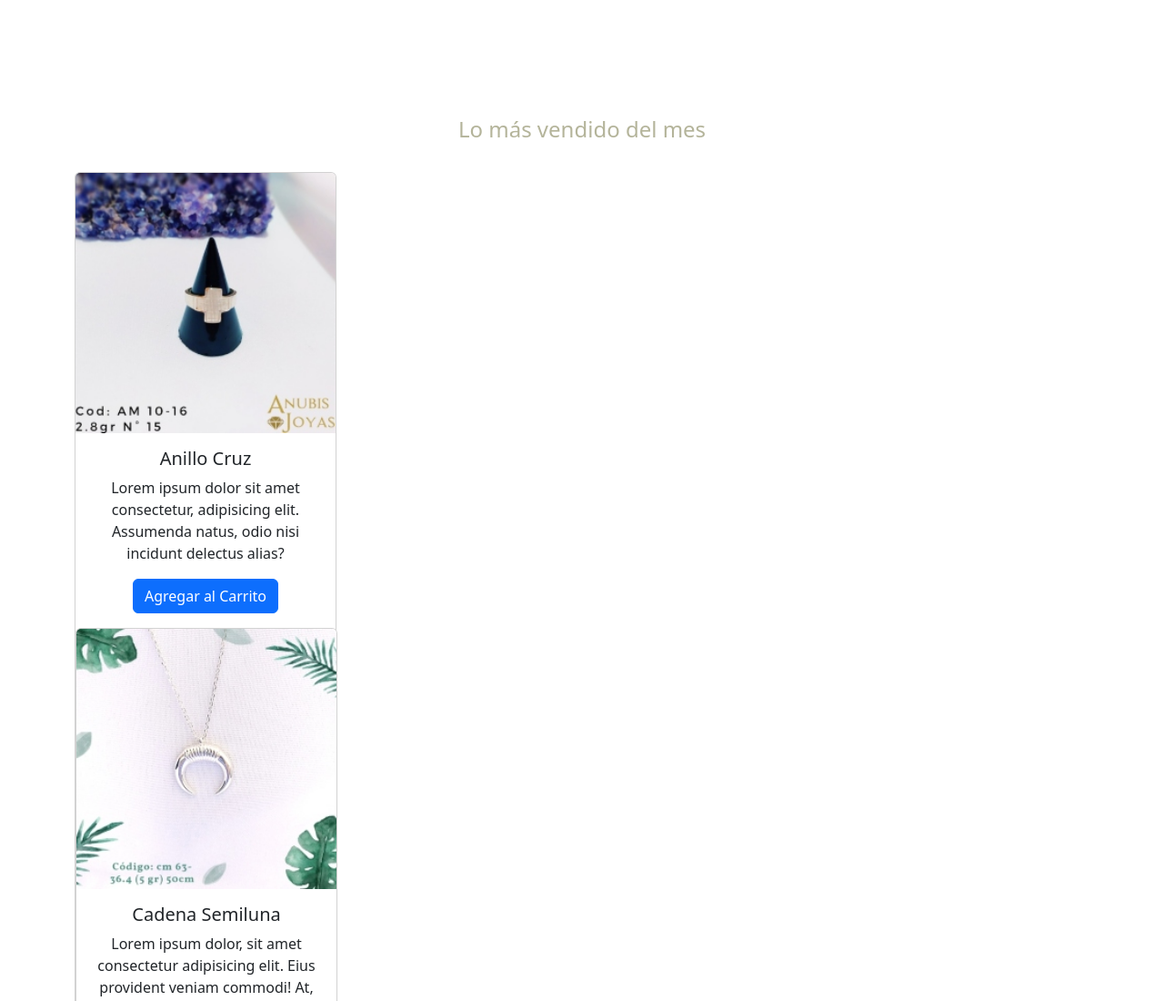
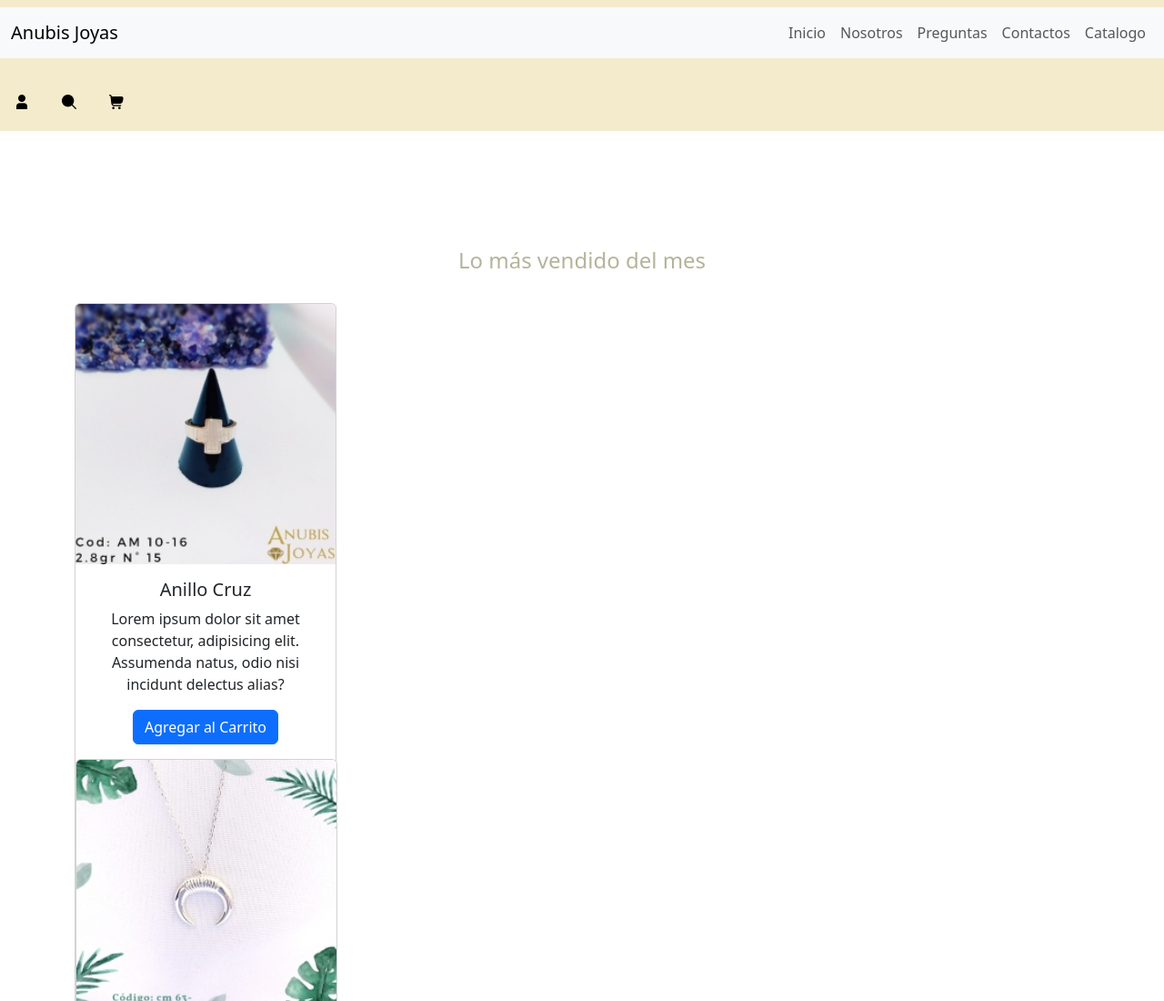
Before and after one commit to FedericoZarate/Pre-Entrega2-Zarate, a plain HTML site: page index.html in a window 1280 px wide. Shown: the top 1100 px of the page at 91% size. Drawn offline with nearby package versions, Linux system fonts and the light colour scheme.

Commit message:
agregue la navbar

```diff
--- a/index.html
+++ b/index.html
@@ -37,6 +37,54 @@
     <title>Anubis Joyas</title>
   </head>
   <body>
+    <header>
+      <!-- NAV BAR -->
+      <nav class="navbar navbar-expand-lg bg-body-tertiary">
+        <div class="container-fluid">
+          <a class="navbar-brand" href="#">Anubis Joyas</a>
+          <button
+            class="navbar-toggler"
+            type="button"
+            data-bs-toggle="collapse"
+            data-bs-target="#navbarSupportedContent"
+            aria-controls="navbarSupportedContent"
+            aria-expanded="false"
+            aria-label="Toggle navigation"
+          >
+            <span class="navbar-toggler-icon"></span>
+          </button>
+          <div class="collapse navbar-collapse" id="navbarSupportedContent">
+            <ul class="navbar-nav ms-auto mb-2 mb-lg-0">
+              <li class="nav-item">
+                <a class="nav-link" href="../index.html">Inicio</a>
+              </li>
+              <li class="nav-item">
+                <a class="nav-link" href="paginas/nosotros.html">Nosotros</a>
+              </li>
+              <li class="nav-item">
+                <a class="nav-link" href="paginas/preguntas.html">Preguntas</a>
+              </li>
+              <li class="nav-item">
+                <a class="nav-link" href="paginas/contacto.html">Contactos</a>
+              </li>
+              <li class="nav-item">
+                <a class="nav-link" href="paginas/catalogo.html"> Catalogo </a>
+              </li>
+            </ul>
+          </div>
+        </div>
+      </nav>
+      <!-- arriba a la derecha van 3 iconos, loguear, lupa y carrito -->
+
+      <nav class="imagenes-iconos-usuario">
+        <img src="../imagenes/iconos/usuario1.png" alt="usuario1" />
+        <img src="../imagenes/iconos/busqueda1.png" alt="busqueda1" />
+        <img
+          src="../imagenes/iconos/carrito-de-compras1.png"
+          alt="carrito-de-compras1"
+        />
+      </nav>
+    </header>
     <main>
       <section id="intro-section">
         <div class="container">
```
